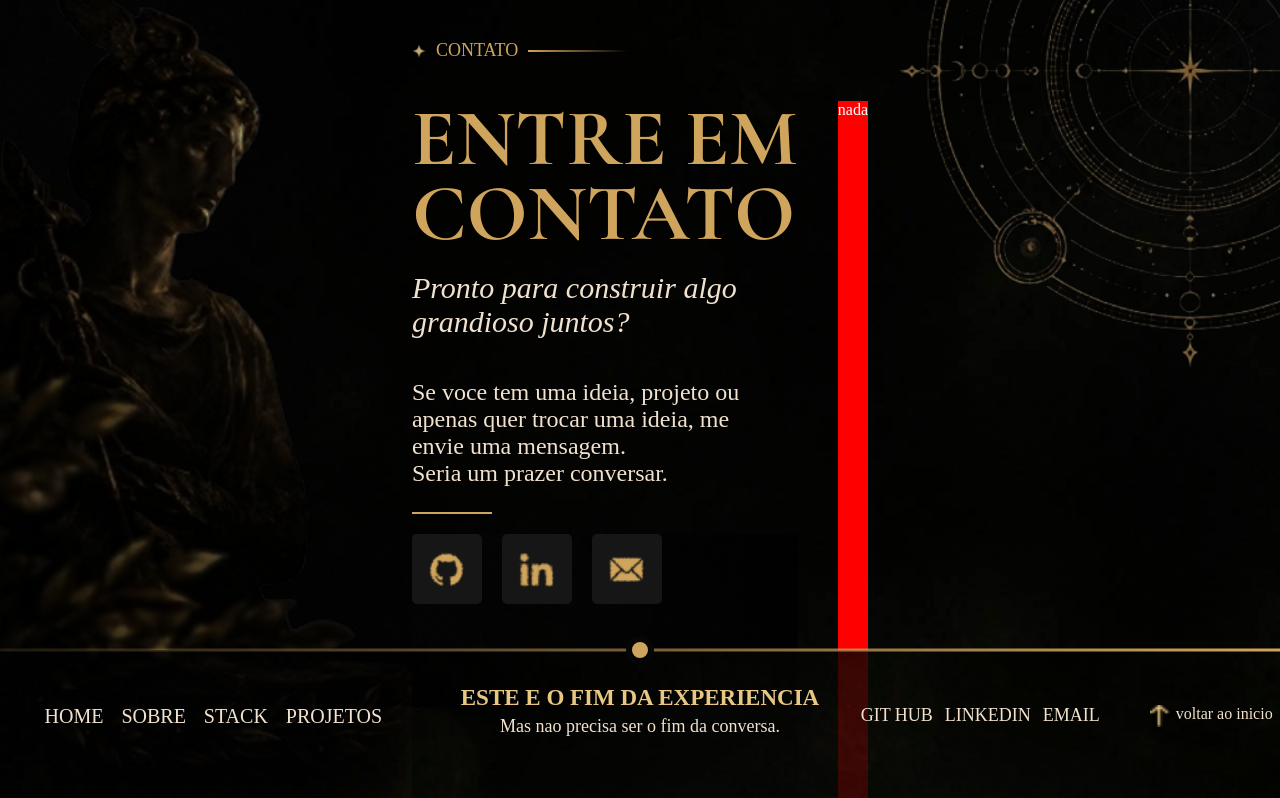
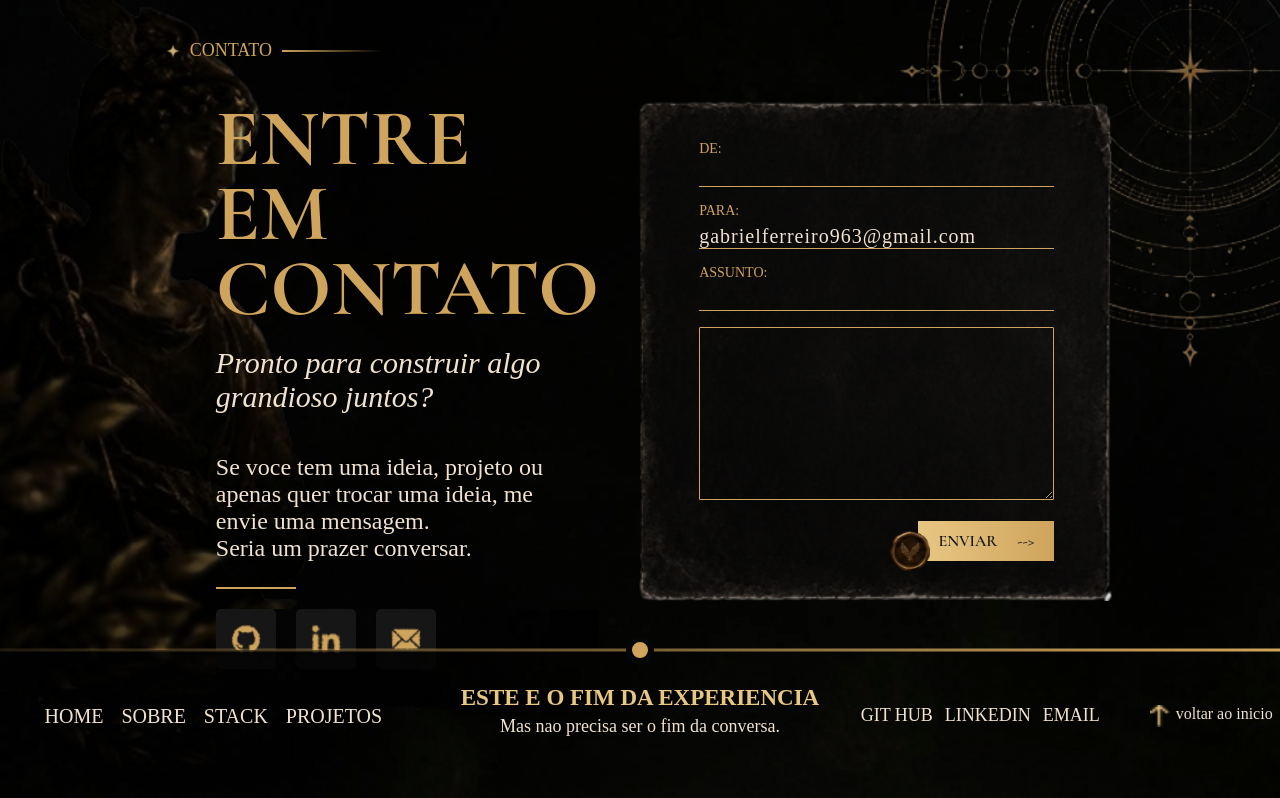
Before and after one commit to FerreiroINTZ/portfolio-v20, a React (Vite) app: page / in a window 1280 px wide. Shown: the top 798 px of the page. Built offline with nearby package versions, Linux system fonts and the light colour scheme; a web font is replaced by a local one.

Commit message:
made: contact section middle content

```diff
--- a/src/comps/contact/containers/forms.tsx
+++ b/src/comps/contact/containers/forms.tsx
@@ -3,7 +3,36 @@ import styles from "../styles/main.module.scss"
 function forms() {
   return (
     <form id={styles.formsContainer}>
-        nada
+      <img src="/public/icons/contact/forms_bg.png" alt="forms bg"/>
+      <div id={styles.formFieldsWrapper}>
+
+        <div id={styles.fromField}>
+          <label>DE:</label>
+          <input type="text"/>
+        </div>
+
+        <div id={styles.toField}>
+          <label>PARA:</label>
+          <p>gabrielferreiro963@gmail.com</p>
+        </div>
+
+        <div id={styles.subjectField}>
+          <label>ASSUNTO:</label>
+          <input type="text"/>
+        </div>
+
+        <div id={styles.contentField}>
+          {/* <label>DE:</label> */}
+          <textarea id=""></textarea>
+        </div>
+        <div id={styles.sendBtnContainer}>
+          <button type="button">
+            <img src="/public/icons/contact/celo.png" alt="celo"/>
+            <p>enviar</p>
+            <p>--&gt;</p>
+          </button>
+        </div>
+      </div>
     </form>
   )
 }
--- a/src/comps/contact/styles/main.module.scss
+++ b/src/comps/contact/styles/main.module.scss
@@ -46,10 +46,13 @@
         "sectionLabel sectionLabel"
         "text forms";
         grid-template-rows: auto 1fr;
+        grid-template-columns: 1fr 1fr;
         justify-content: center;
         gap: 40px;
         width: 100%;
         height: 100%;
+        // background: red;
+        padding: 0px 300px;
 
         #sectionLabel{
             display: flex;
@@ -83,11 +86,9 @@
         }
         #formsContainer{
             grid-area: forms;
-            background: red;
         }
         #textContainer{
             grid-area: text;
-            // background: purple;
         }
     }
 }
--- a/src/comps/contact/styles/modules/_content.module.scss
+++ b/src/comps/contact/styles/modules/_content.module.scss
@@ -1,6 +1,7 @@
 @use "variables" as *;
 
 #textContainer{
+    margin-left: 50px;
     // background: pink;
 
     #sectionTitle{
@@ -48,7 +49,7 @@
             display: flex;
             justify-content: center;
             align-items: center;
-            $size: 70px;
+            $size: 60px;
             width: $size;
             height: $size;
             background: $carvao;
--- a/src/comps/contact/styles/modules/_forms.module.scss
+++ b/src/comps/contact/styles/modules/_forms.module.scss
@@ -1,5 +1,107 @@
 @use "variables" as *;
 
 #formsContainer{
-    background: green;
+    position: relative;
+    width: 475px;
+    height: 500px;
+    padding: 40px 60px;
+
+    img{
+        position: absolute;
+        top: 0px;
+        left: 0px;
+        width: 100%;
+        height: 100%;
+        z-index: -1;
+    }
+
+    #formFieldsWrapper{
+        display: flex;
+        flex-direction: column;
+        gap: 16px;
+        // background: blue;
+        height: 100%;
+
+        #fromField, #toField, #subjectField, #contentField{
+            display: flex;
+            flex-direction: column;
+            gap: 6px;
+            // background: blue;
+
+            label{
+                color: $gold;
+                font-size: 14px;
+                text-transform: uppercase;
+            }
+
+            input, p{
+                background: none;
+                border: none;
+                outline: none;
+                border-bottom: 1px solid $gold;
+                color: $paper;
+                font-size: 20px;
+                font-family: $sec_font;
+                letter-spacing: 1px;
+            }
+        }
+
+        #contentField{
+            // background: red;
+            height: 100%;
+
+            textarea{
+                border: 1px solid $gold;
+                border-radius: 1px;
+                height: 100%;
+                background: none;
+                color: $paper;
+                font-size: 16px;
+                font-family: $sec_font;
+                outline: none;
+            }
+        }
+    }
+
+    #sendBtnContainer{
+        display: flex;
+        justify-content: flex-end;
+        margin-top: 5px;
+        // background: red;
+
+
+        button{
+            display: flex;
+            gap: 20px;
+            position: relative;
+            color: $light_gold;
+            padding: 10px 20px;
+            color: $carvao;
+            font-size: 16px;
+            cursor: pointer;
+            transition: .3s;
+            font-family: $main_font;
+            text-transform: uppercase;
+            font-weight: 600;
+            background: linear-gradient(
+                90deg,
+                $light_gold,
+                $gold
+            );
+            border: none;
+
+            &:hover{
+                transform: scale(1.05);
+            }
+
+            img{
+                position: absolute;
+                $size: 40px;
+                width: $size;
+                height: $size;
+                left: calc($size * -.70);
+                top: calc($size * .25);
+            }
+        }
+    }
 }
```
